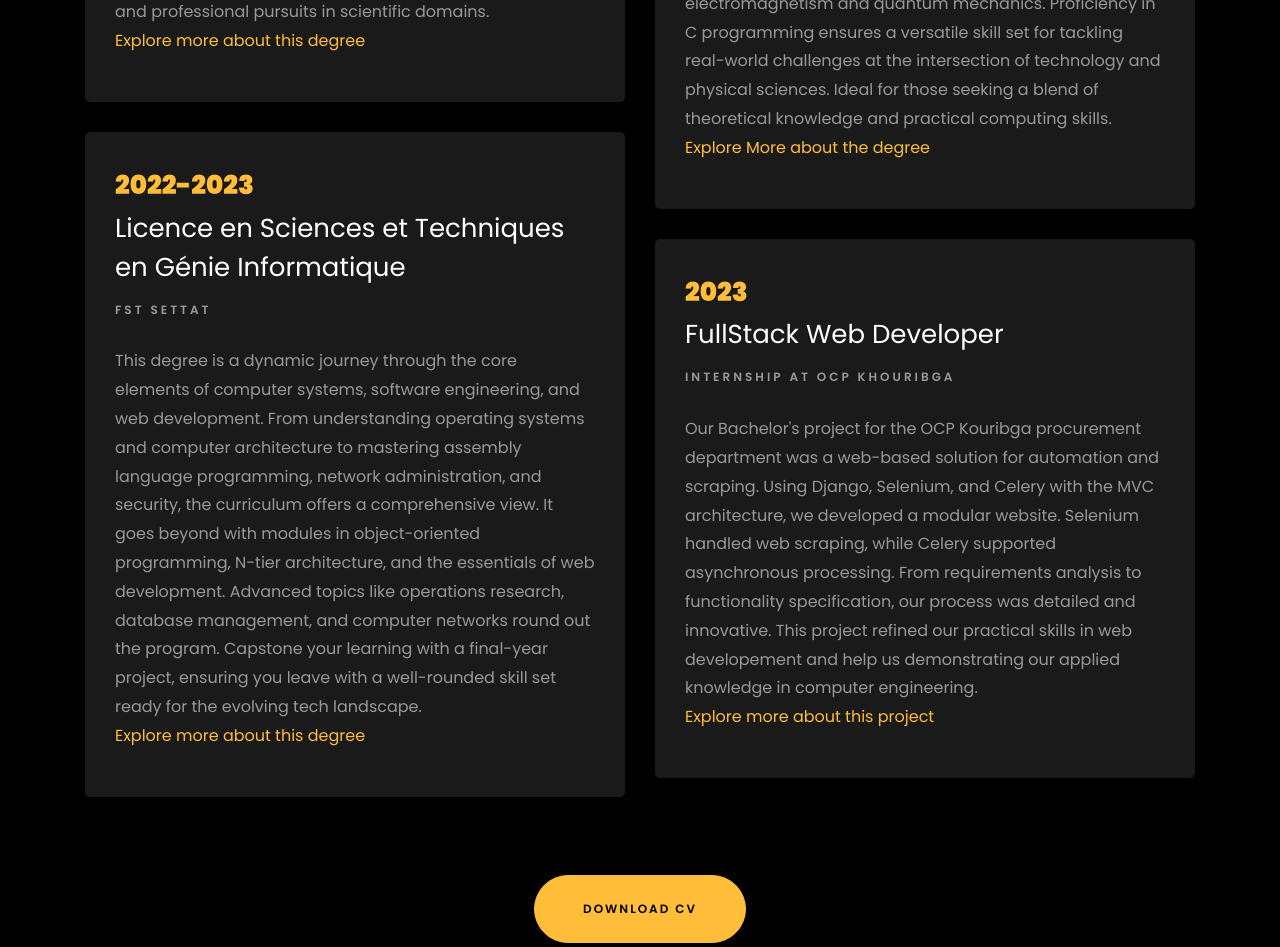
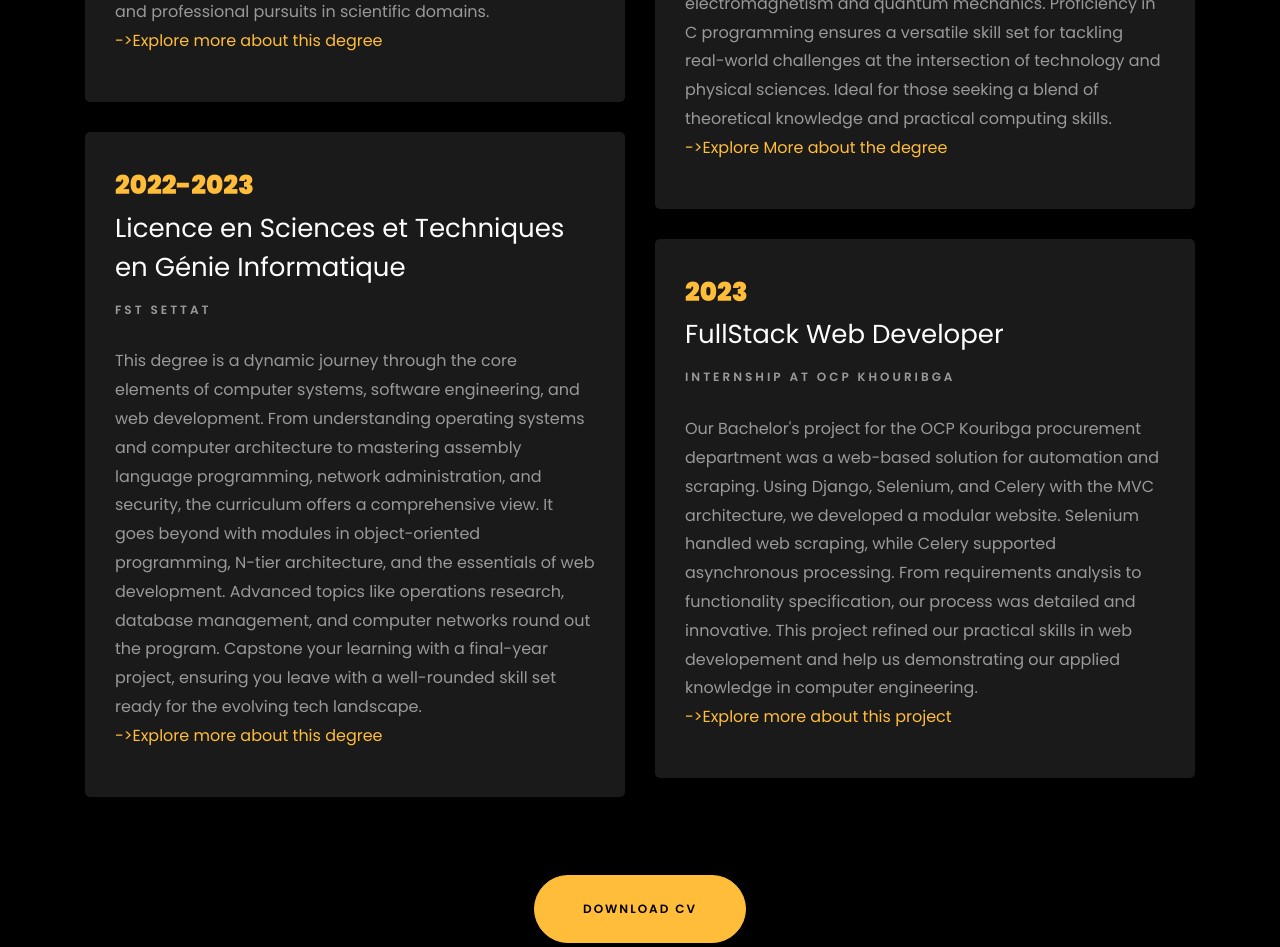
Before and after one commit to OMARROCHDANI/Portfolio, a plain HTML site: page index.html in a window 1280 px wide. Shown: the part 2640-3587 px from the top of the page. Drawn offline with Linux system fonts and the light colour scheme; files whose address does not match are found by name.

Commit message:
minor changes

```diff
--- a/index.html
+++ b/index.html
@@ -238,7 +238,7 @@
                 scientific domains. <br>
                 <a
                 href="https://www.9rayti.com/lycee/b-sciences-mathmatique-a"
-                >Explore more about this degree</a
+                >->Explore more about this degree</a
               >
               </p>
             </div>
@@ -261,7 +261,7 @@
                 evolving tech landscape.<br>
                 <a
                 href="http://www.fsts.ac.ma/wp-content/uploads/2017/06/fiches-techniques-des-TC-FSTS-MIP-17-08-2018.pdf"
-                >Explore more about this degree</a
+                >->Explore more about this degree</a
               >
               </p>
             </div>
@@ -286,7 +286,7 @@
                 blend of theoretical knowledge and practical computing skills.<br>
                 <a
                 href="http://www.fsts.ac.ma/wp-content/uploads/2017/06/LST_GI.pdf"
-                >Explore More about the degree</a
+                >->Explore More about the degree</a
               >
               </p>
             </div>
@@ -306,7 +306,7 @@
                 our applied knowledge in computer engineering.<br>
                 <a
                 href="#"
-                >Explore more about this project</a
+                >->Explore more about this project</a
               >
               </p>
             </div>
```
